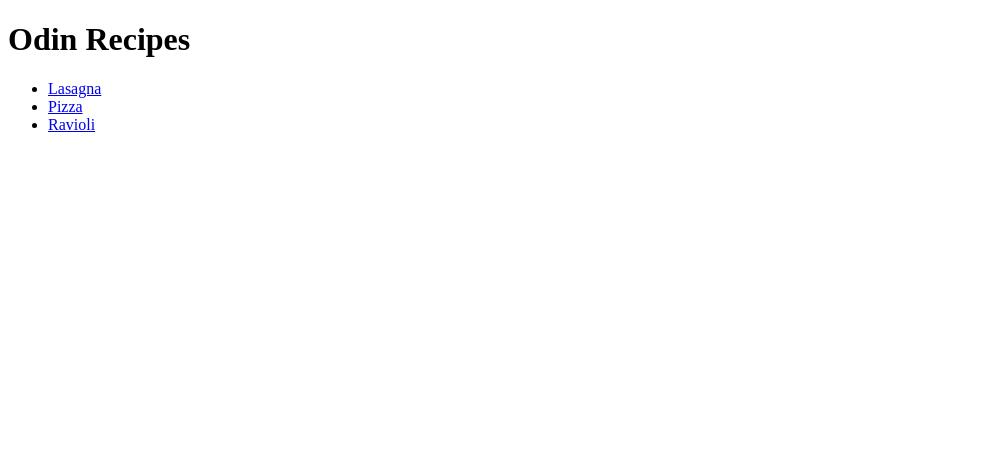
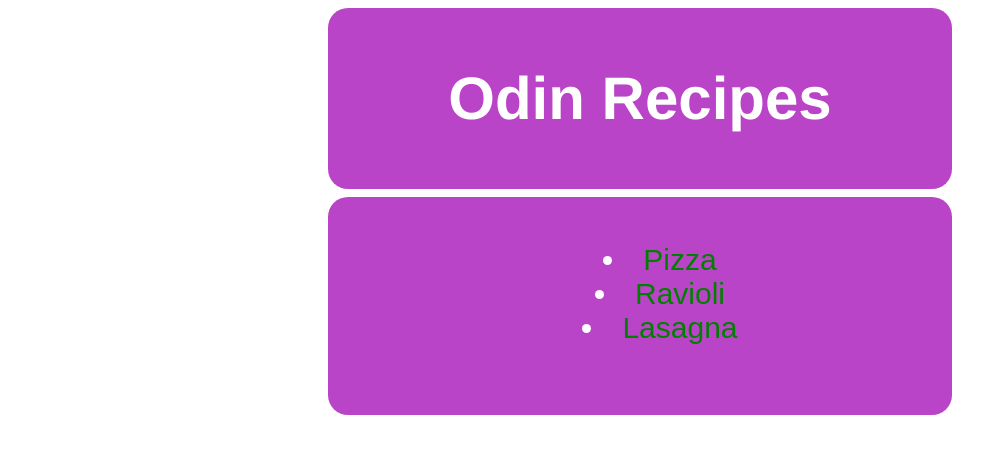
Before and after one commit to jvlzloona666/odin-recipes, a plain HTML site: page index.html in a window 1280 px wide. Shown: the whole page, without its empty margins (0-1006 px from the left). Drawn offline with Linux system fonts and the light colour scheme.

Commit message:
Added styling to main page
Added styling to main page 'Odin Recipes'

```diff
--- a/index.html
+++ b/index.html
@@ -4,14 +4,20 @@
     <meta charset="UTF-8">
     <meta name="viewport" content="width=<device-width>, initial-scale=1.0">
     <title>Odin Recipes</title>
+    <link rel="stylesheet" href="styles.css">
 </head>
 <body>
-    <h1>Odin Recipes</h1>
+    <div class="main">
+        <h1>Odin Recipes</h1>
+    </div>
+
+    <div class="main subclass">
     <ul>
-        <li><a href="./recipes/lasagna.html">Lasagna</a></li>
         <li><a href="./recipes/pizza.html">Pizza</a></li>
         <li><a href="./recipes/ravioli.html">Ravioli</a></li>
-    </ul>
+        <li><a href="./recipes/lasagna.html">Lasagna</a></li>
+     </ul>
+    </div>
 
 </body>
 </html>
--- /dev/null
+++ b/styles.css
@@ -0,0 +1,51 @@
+.main{
+    background-color: #ba44c7;
+    margin-left: 40vh;
+    margin-right: 40vh;
+    margin-top: 1vh;
+    border-radius: 20px;
+    padding: 2vh;
+    font-size: 30px;
+}
+
+.main h1 {
+    font-family: 'Helvetica';
+    text-align: center;
+    color: white;
+}
+
+ul {
+    list-style-position: inside;
+}
+
+
+.main.subclass {
+    text-align: center;
+    color:white;
+    font-family: sans-serif;
+    a:link {
+        color: green;
+        background-color: transparent;
+        text-decoration: none;
+      }
+
+    a:visited {
+      color: pink;
+        background-color: transparent;
+        text-decoration: none;
+      }
+
+    a:hover {
+        color: rgb(0, 110, 255);
+        background-color: transparent;
+        text-decoration: underline;
+      }
+
+    a:active {
+        color: yellow;
+        background-color: transparent;
+        text-decoration: underline;
+    }
+    padding-bottom: 5vh;
+
+}
```
